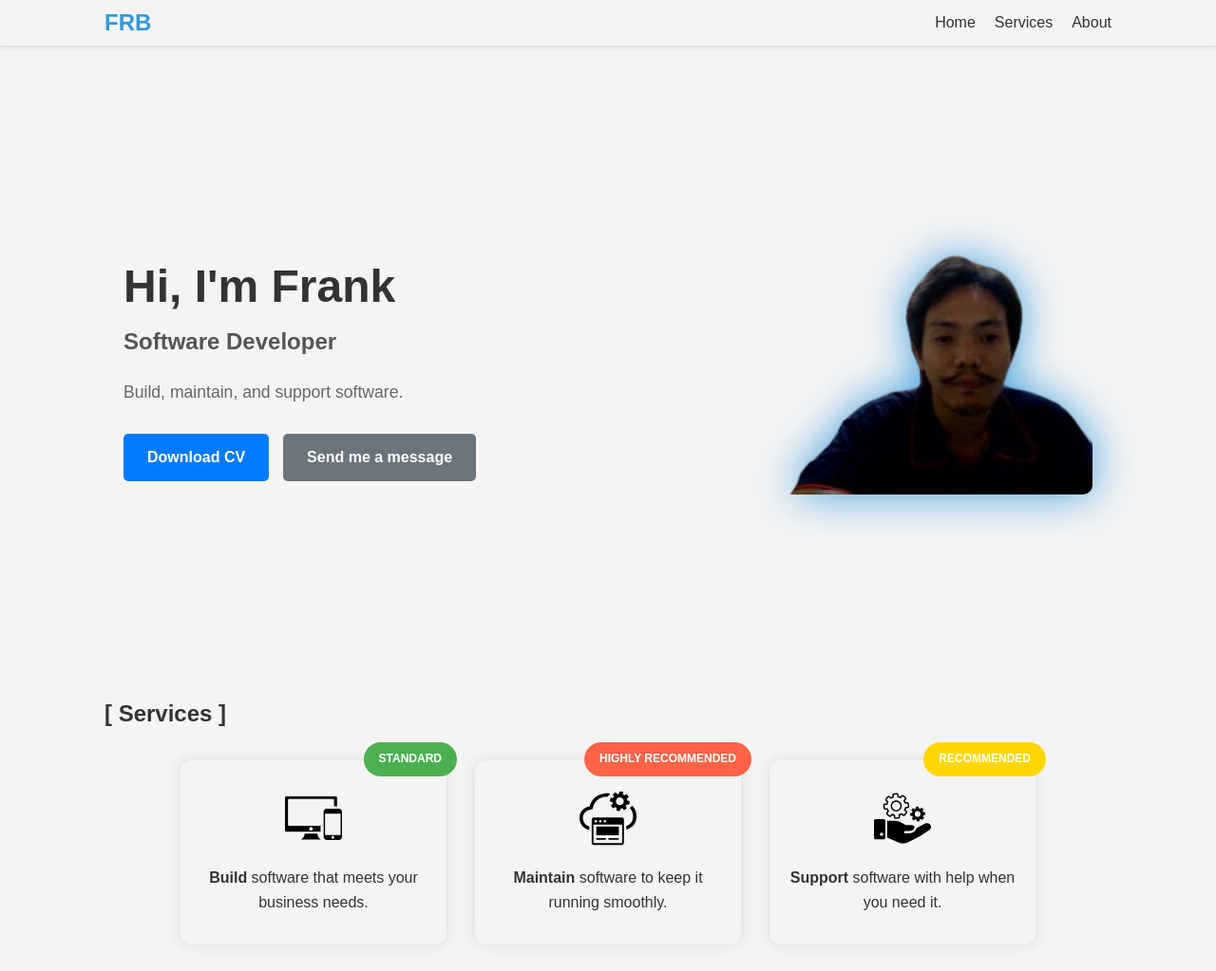
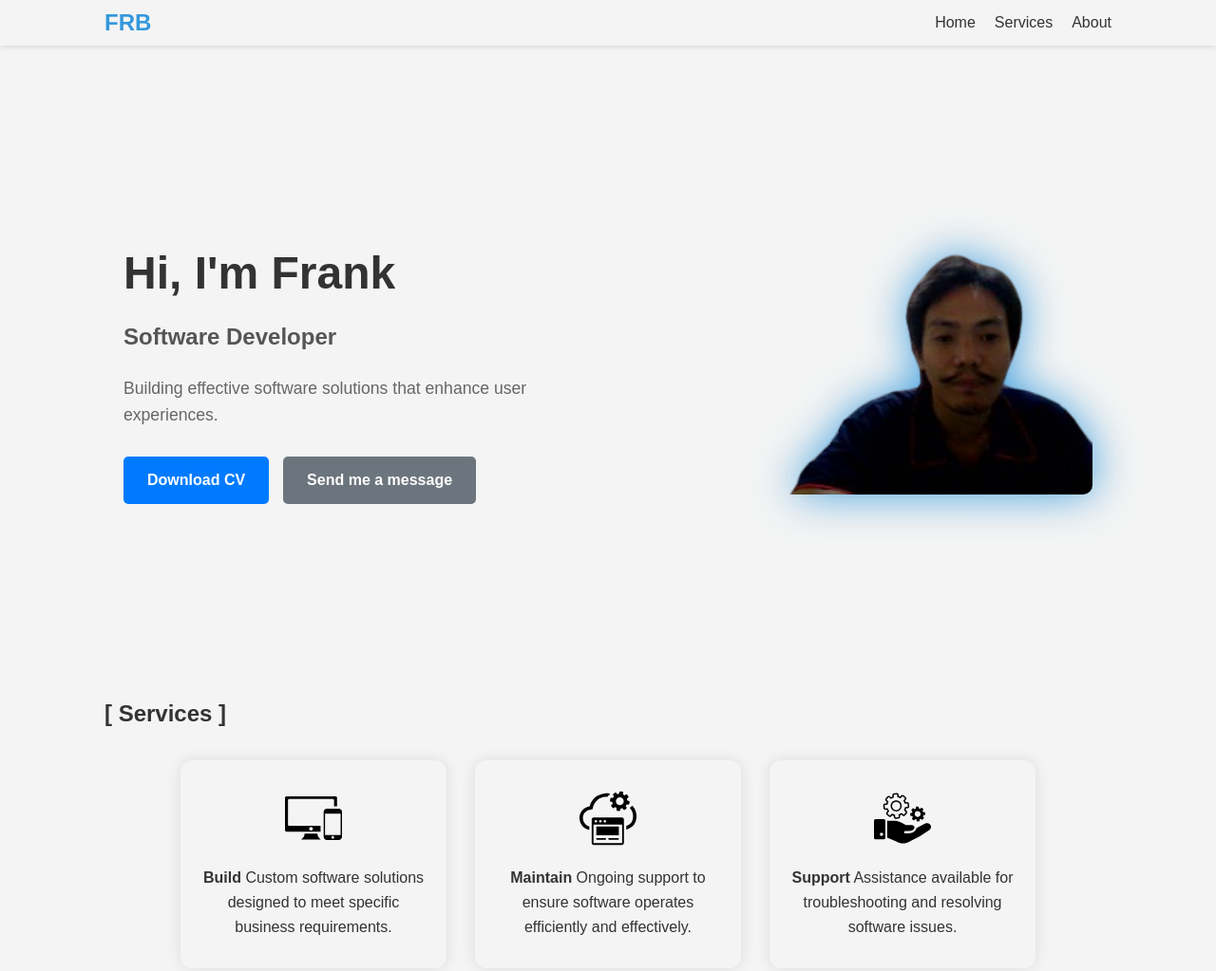
Before and after one commit to pbensi/portfolio, a plain HTML site: page index.html in a window 1280 px wide. Shown: the top 1023 px of the page at 95% size. Drawn offline with nearby package versions, Linux system fonts and the light colour scheme.

Commit message:
ambo lang jud

```diff
--- a/index.css
+++ b/index.css
@@ -153,6 +153,75 @@ main {
     padding-right: 40px;
 }
 
+.random-text {
+  position: relative;
+  display: inline-block;
+  vertical-align: top;
+  color: transparent;
+  white-space: nowrap;
+  font-size: 48px;
+  line-height: 2em;
+  outline: none;
+}
+
+.random-text:before {
+ content: "Hi, I'm Frank";
+  position: absolute;
+  width: 100%;
+  top: 0;
+  left: 0;
+  overflow: hidden;
+  text-indent: 0;
+  color: var(--text-color);
+  animation: random-text-animation 3s steps(3) infinite;
+}
+
+@keyframes random-text-animation {
+  0% {
+    content: '4@,3SAscAi;9,bT4';
+  }
+  10% {
+    content: '$R6?4dSj{qS<7Yh7';
+  }
+  20% {
+    content: '+BDs73f;[u3^4Lgg';
+  }
+  30% {
+    content: '{qS<7Yh7+BDs73f;';
+  }
+  50% {
+    content: 'Ai;9,bT4$R6?4dSj';
+  }
+  60% {
+    content: "Hi, I'm Frank";
+  }
+  70% {
+    content: "Hi, I'm Frank";
+  }
+  80% {
+content: "Hi, I'm Frank";
+  }
+  90% {
+   content: "Hi, I'm Frank";
+  }
+  100% {
+content: "Hi, I'm Frank";
+  }
+}
+
+@keyframes show-tex-animation {
+  93% {
+    color: transparent;
+  }
+  94% {
+    color: var(--text-color);
+  }
+  100% {
+    color: var(--text-color);
+  }
+}
+
+
 .text-content h1 {
     font-size: 3rem;
 }
@@ -244,32 +313,6 @@ main {
     width: 280px;
     cursor: default;
     height: auto;
-}
-
-
-.recommended-tag {
-    position: absolute;
-    top: -20px;
-    right: -12px;
-    color: var(--color-fff);
-    font-size: 12px;
-    font-weight: bold;
-    padding: 8px 16px;
-    border-radius: 20px;
-    text-transform: uppercase;
-    z-index: 2;
-}
-
-.highly-recommended {
-    background-color: #FF6347;
-}
-
-.recommended {
-    background-color: #FFD700;
-}
-
-.standard {
-    background-color: #4CAF50;
 }
 
 .service-card img {
--- a/index.html
+++ b/index.html
@@ -35,10 +35,10 @@
         <section id="home" class="home-section">
             <div class="home-content">
                 <div class="text-content">
-                    <h1>Hi, I'm Frank</h1>
+                    <h1><span class="random-text">Hi, I'm Frank</span></h1>
                     <h3>Software Developer</h3>
                     <p>
-                        Build, maintain, and support software.
+                       Building effective software solutions that enhance user experiences.
                     </p>
                     <div class="button-group">
                         <a href="./files/Frank_Resume.pdf" download class="btn primary">Download
@@ -58,28 +58,25 @@
                 <div class="service-card">
                     <div class="service-title">
                         <img src="./files/build.svg" alt="build Icon" class="service-icon" />
-                        <span class="recommended-tag standard">standard</span>
                     </div>
                     <div class="service-body">
-                        <p><strong>Build</strong> software that meets your business needs.</p>
+                        <p><strong>Build</strong> Custom software solutions designed to meet specific business requirements.</p>
                     </div>
                 </div>
                 <div class="service-card">
                     <div class="service-title">
                         <img src="./files/maintain.svg" alt="maintenance Icon" class="service-icon" />
-                        <span class="recommended-tag highly-recommended">Highly Recommended</span>
                     </div>
                     <div class="service-body">
-                        <p><strong>Maintain</strong> software to keep it running smoothly.</p>
+                        <p><strong>Maintain</strong>  Ongoing support to ensure software operates efficiently and effectively.</p>
                     </div>
                 </div>
                 <div class="service-card">
                     <div class="service-title">
                         <img src="./files/support.svg" alt="support Icon" class="service-icon" />
-                        <span class="recommended-tag recommended">Recommended</span>
                     </div>
                     <div class="service-body">
-                        <p><strong>Support</strong> software with help when you need it.</p>
+                        <p><strong>Support</strong> Assistance available for troubleshooting and resolving software issues.</p>
                     </div>
                 </div>
             </div>
```
Also changed, not shown: 1 other file.
